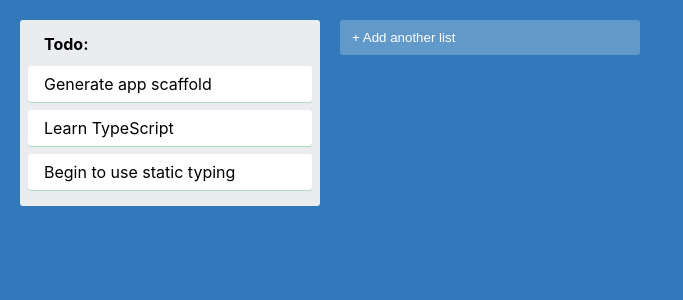
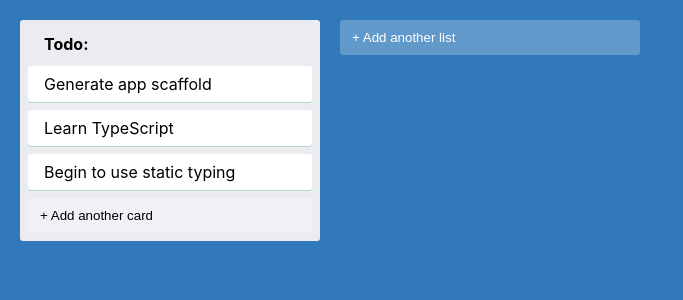
Before and after one commit to Sc0tticus/Trello-Clone, a React (Create React App) app: page / in a window 1280 px wide. Shown: the top 300 px of the page, without its empty margins (0-683 px from the left). Built offline with nearby package versions, Linux system fonts and the light colour scheme.

Commit message:
Add another card UI added to bottom of Trello card

```diff
--- a/src/Column.tsx
+++ b/src/Column.tsx
@@ -1,3 +1,4 @@
+import { AddNewItem } from "./AddNewItem";
 import { Card } from "./Card";
 import { ColumnContainer, ColumnTitle } from "./styles";
 
@@ -12,6 +13,11 @@ export const Column = ({ text }: ColumnProps) => {
 			<Card text='Generate app scaffold' />
 			<Card text='Learn TypeScript' />
 			<Card text='Begin to use static typing' />
+			<AddNewItem
+				toggleButtonText="+ Add another card"
+				onAdd={() => console.log('New item added')}
+				dark
+			/>
 		</ColumnContainer>
 	)
 }
```
